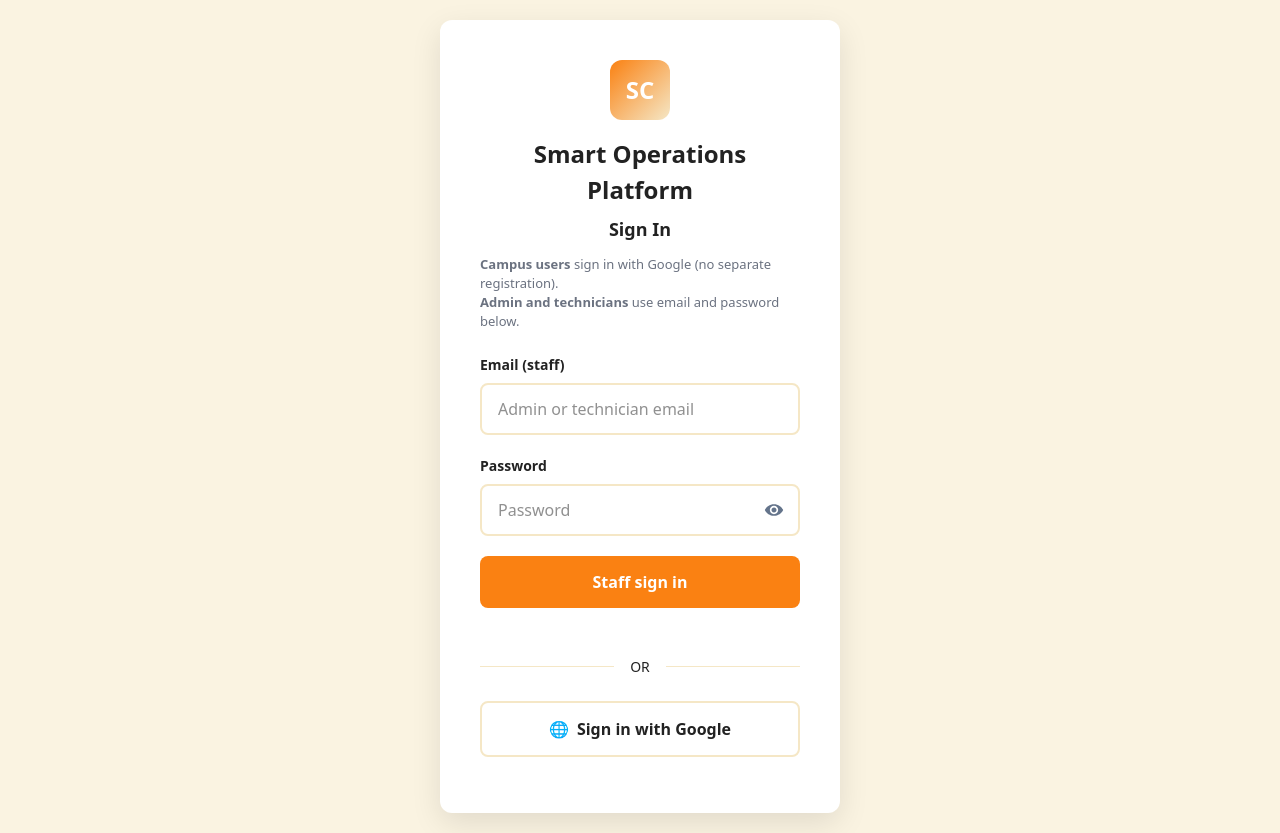
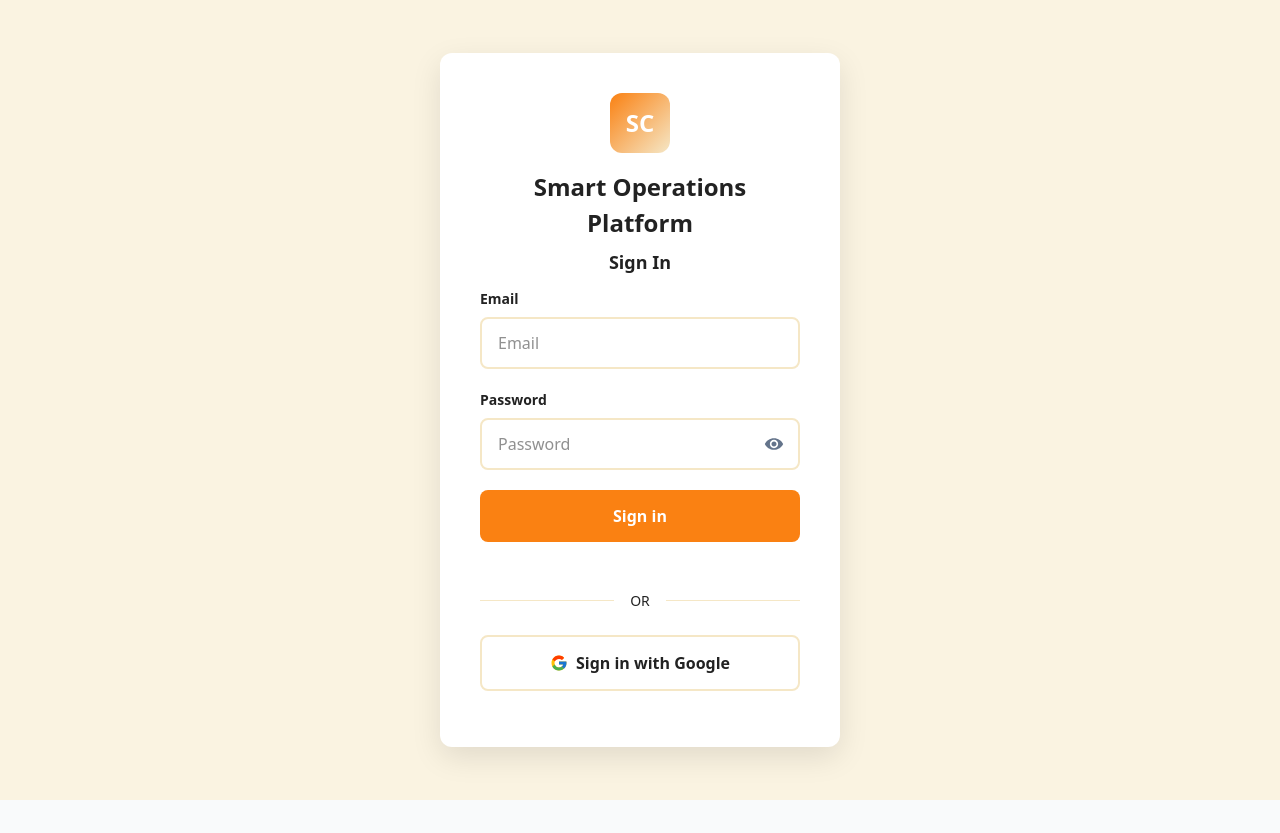
Before and after one commit to KulanyaLisaldi/it3030-paf-2026-smart-campus-groupXX, a React (Vite) app in the folder client/: page /signin in a window 1280 px wide. After the commit the page ends 800 px from the top, so only its background shows below. Built offline with nearby package versions, Linux system fonts and the light colour scheme.

Commit message:
Update signIn

```diff
--- a/client/src/pages/SignIn.jsx
+++ b/client/src/pages/SignIn.jsx
@@ -216,6 +216,15 @@ const SignIn = () => {
     window.location.assign(`${apiOrigin.replace(/\/$/, '')}/oauth2/authorization/google`);
   };
 
+  const googleIcon = (
+    <svg width="18" height="18" viewBox="0 0 48 48" aria-hidden>
+      <path fill="#FFC107" d="M43.611 20.083H42V20H24v8h11.303C33.655 32.657 29.231 36 24 36c-6.627 0-12-5.373-12-12s5.373-12 12-12c3.06 0 5.842 1.153 7.959 3.041l5.657-5.657C34.023 6.053 29.27 4 24 4 12.955 4 4 12.955 4 24s8.955 20 20 20 20-8.955 20-20c0-1.341-.138-2.65-.389-3.917z" />
+      <path fill="#FF3D00" d="M6.306 14.691l6.571 4.819C14.655 16.108 19.001 13 24 13c3.06 0 5.842 1.153 7.959 3.041l5.657-5.657C34.023 6.053 29.27 4 24 4c-7.682 0-14.293 4.337-17.694 10.691z" />
+      <path fill="#4CAF50" d="M24 44c5.166 0 9.86-1.977 13.409-5.191l-6.19-5.238C29.145 35.091 26.715 36 24 36c-5.21 0-9.618-3.316-11.283-7.946l-6.522 5.025C9.56 39.556 16.227 44 24 44z" />
+      <path fill="#1976D2" d="M43.611 20.083H42V20H24v8h11.303c-.79 2.237-2.231 4.166-4.084 5.571l.003-.002 6.19 5.238C36.971 39.205 44 34 44 24c0-1.341-.138-2.65-.389-3.917z" />
+    </svg>
+  );
+
   return (
     <div style={pageStyle}>
       <div style={cardStyle}>
@@ -224,17 +233,13 @@ const SignIn = () => {
         <h1 style={titleStyle}>Smart Operations Platform</h1>
         <h2 style={subtitleStyle}>Sign In</h2>
 
-        <p style={hintStyle}>
-          <strong>Campus users</strong> sign in with Google (no separate registration).
-          <br />
-          <strong>Admin and technicians</strong> use email and password below.
-        </p>
+
 
         <form onSubmit={handleStaffSignIn}>
           {error && <p style={errorTextStyle}>{error}</p>}
 
           <div style={inputContainerStyle}>
-            <label style={labelStyle}>Email (staff)</label>
+            <label style={labelStyle}>Email </label>
             <input
               type="email"
               value={email}
@@ -242,7 +247,7 @@ const SignIn = () => {
               onFocus={handleInputFocus}
               onBlur={handleInputBlur}
               style={inputStyle}
-              placeholder="Admin or technician email"
+              placeholder="Email"
               autoComplete="username"
               required
             />
@@ -269,7 +274,7 @@ const SignIn = () => {
             onMouseLeave={(e) => handleButtonHover(e, false)}
             disabled={loading}
           >
-            {loading ? 'Signing In…' : 'Staff sign in'}
+            {loading ? 'Signing In…' : 'Sign in'}
           </button>
         </form>
 
@@ -286,7 +291,7 @@ const SignIn = () => {
           onMouseLeave={(e) => handleGoogleHover(e, false)}
           onClick={handleGoogleSignIn}
         >
-          <span aria-hidden>🌐</span>
+          <span style={{ display: 'inline-flex', alignItems: 'center', justifyContent: 'center' }}>{googleIcon}</span>
           Sign in with Google
         </button>
       </div>
```
